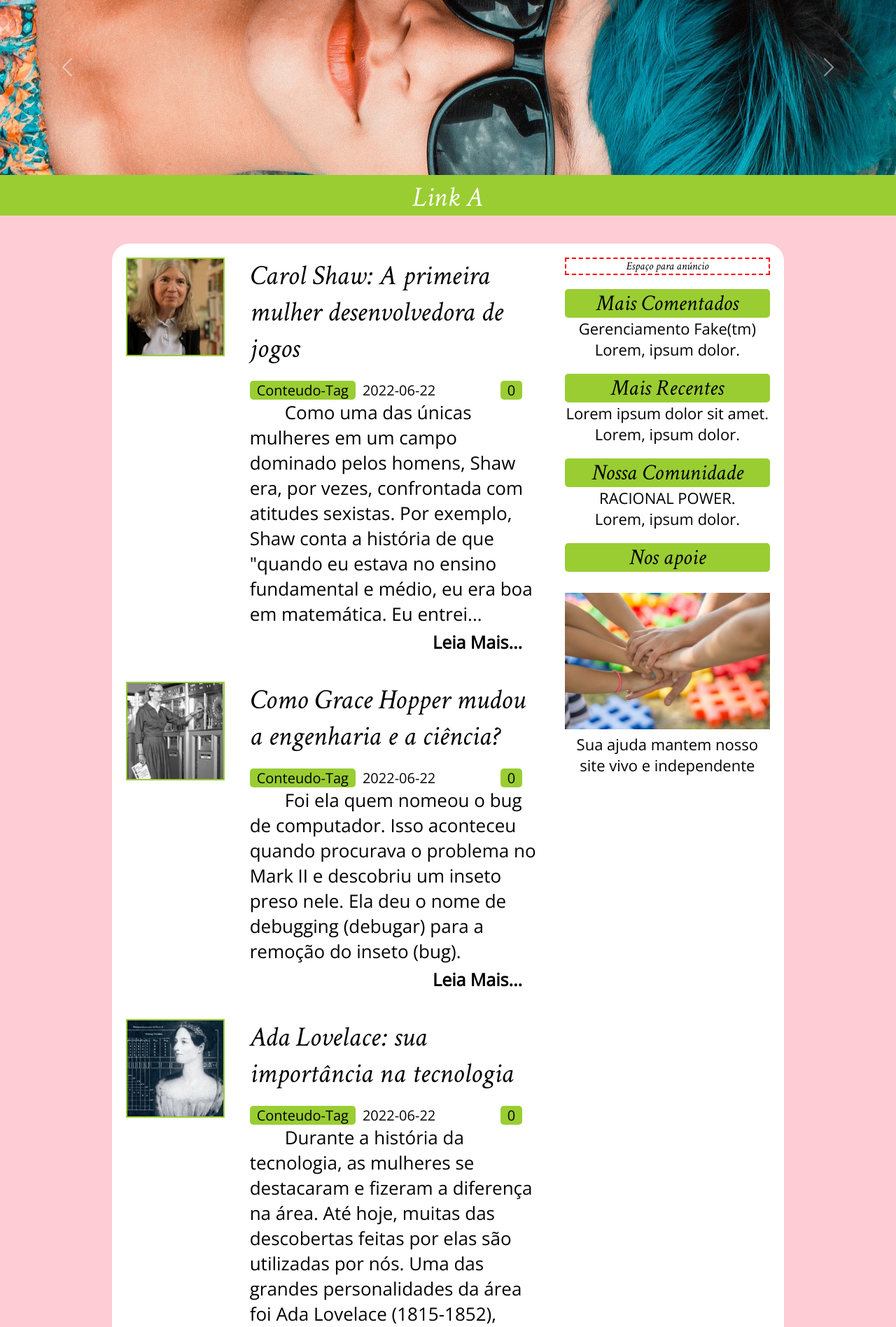
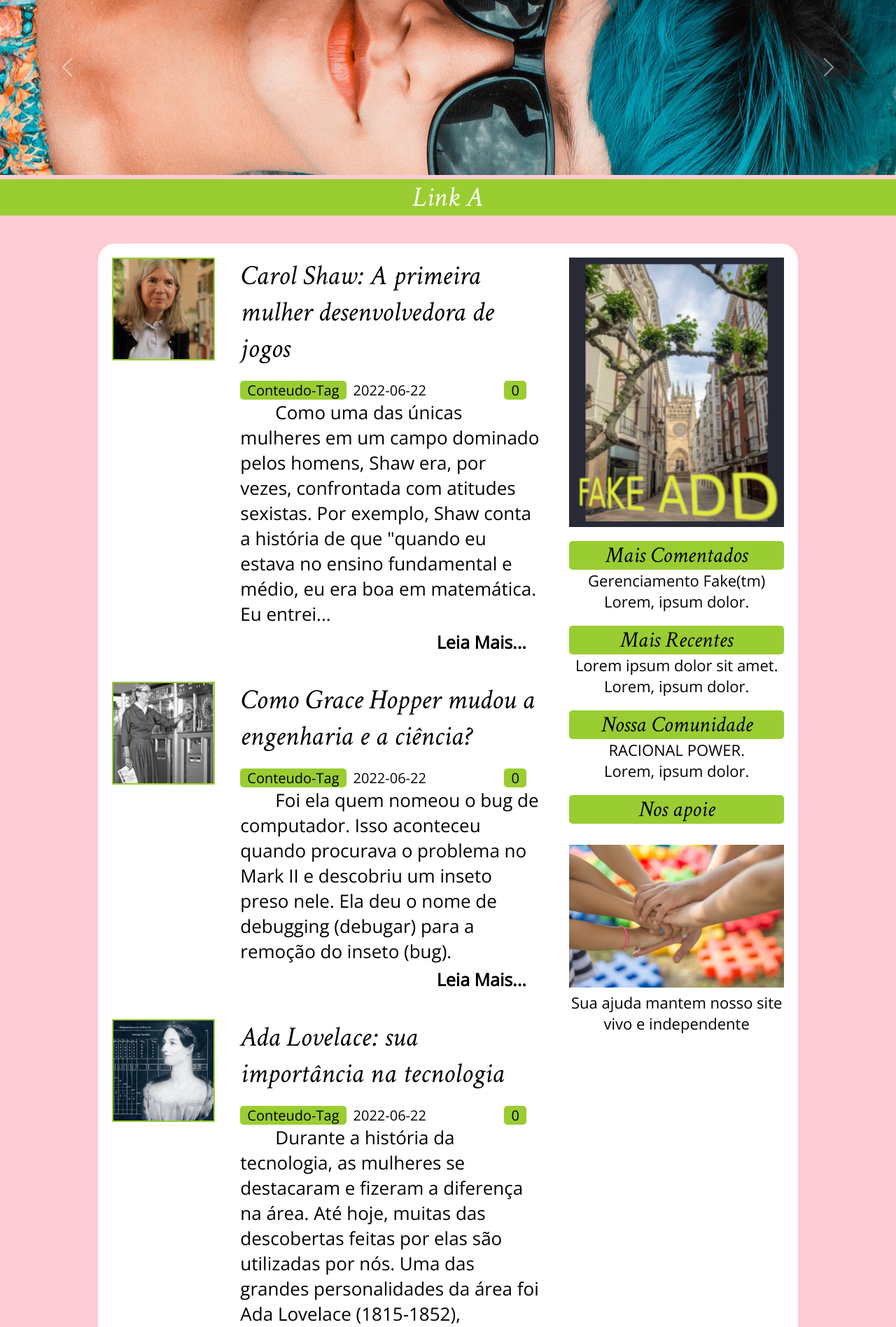
Before and after one commit to jrafaelpcruz/hackaton-pamI, a PHP site: page / in a window 1280 px wide. Shown: the part 305-2201 px from the top of the page at 70% size. Run offline with PHP 8.4, Linux system fonts and the light colour scheme; data comes from the database, SQL or seed files in the repository; some libraries are stand-ins or nearby versions.

Commit message:
adicionado um anuncio falso e algumas mudanças de estilo/correçoes

```diff
--- a/inicio.php
+++ b/inicio.php
@@ -1,6 +1,7 @@
 <!-- script js carregando bootstrap-->
 <h1 class="contato-titulo">Home</h1>
 <script src="js/bootstrap.min.js"></script>
+
 <div class="spotlight-container">
   <div class="spotlight">
       <!--inicio do código do carousel -->
@@ -29,7 +30,7 @@
       <!-- Fim do codigo do carousel-->
   </div>
   <div class="spotlight-anuncio">
-    <p>Espaço para anúncio</p>
+    <img src="img/fakeadd.png" />
   </div>
 </div>
 <main>
--- a/left-menu.php
+++ b/left-menu.php
@@ -1,5 +1,5 @@
 <div class="conteudo-left">
-      <div class="left-anuncio"><p>Espaço para anúncio</p></div>
+      <div class="left-anuncio"><img src="img/fakeadd.png"/></div>
       <div class="conteudo-left-div">
         <h1>Mais Comentados</h1>
         <a href="?page=fake">Gerenciamento Fake(tm)</a>
--- a/styles/styles.css
+++ b/styles/styles.css
@@ -74,7 +74,7 @@ li a:hover {
 main {
   width:75%;
   padding:20px;
-  box-sizing:border-box;
+  box-sizing:content-box;
   display:flex;
   flex-flow: wrap column;
   align-items: center;
@@ -87,14 +87,12 @@ main {
 }
 .spotlight-container {
   width:100%;
-  box-sizing:content-box;
   display:flex;
-  margin-bottom:20px;
+  align-items: top;
 }
 .spotlight {
   flex:4 1 0;
   align-items:center;
-  background-color:var(--header-second-color);
   font-family: 'Crimson Text', serif;
 }
 .spotlight img {
@@ -103,6 +101,7 @@ main {
 .spotlight p {
 	font-size: 40px;
 	text-align:center;
+  background-color:var(--header-second-color);
 }
 .spotlight a {
 	text-decoration:none;
@@ -117,8 +116,13 @@ main {
   flex-flow:wrap column;
   justify-content: center;
   align-items: center;
-  border:2px dashed red;
+  box-sizing: content-box;
+  margin-left: 5px;
+
 }
+.spotlight-anuncio img {
+  width:100%;
+ }
 .container {
   width:100%;
   display:flex;
@@ -204,6 +208,9 @@ main {
 .left-anuncio {
   display:none;
 }
+.left-anuncio img {
+  width:100%;
+}
 .conteudo-left-div {
   display:flex;
   flex-flow: wrap column;
@@ -245,7 +252,6 @@ main {
     display:none;
   }
   .left-anuncio {
-    border:2px dashed red;
     display:flex;
     flex-flow:wrap column;
     justify-content: center;
@@ -410,6 +416,9 @@ button {
 .fake-listas {
   font-family: 'Open Sans', sans-serif;
 }
+.fake-listas h1 {
+  border-bottom: 1px solid #000;
+}
 .fake-listas ul{
   list-style: none;
 }
--- a/visualizar-tickets.php
+++ b/visualizar-tickets.php
@@ -36,7 +36,7 @@
   </ul>
 
   <br>
-  <h1>Denuncia:</h1>
+  <h1>Denúncia:</h1>
   <ul>
 <?php
     $sql = "SELECT * FROM Contato WHERE categoria = 'denuncia' ORDER BY codcontato DESC;";
```
Also changed, not shown: img/fakeadd.png (added). Lines whose indentation alone changed are shown as unchanged.
